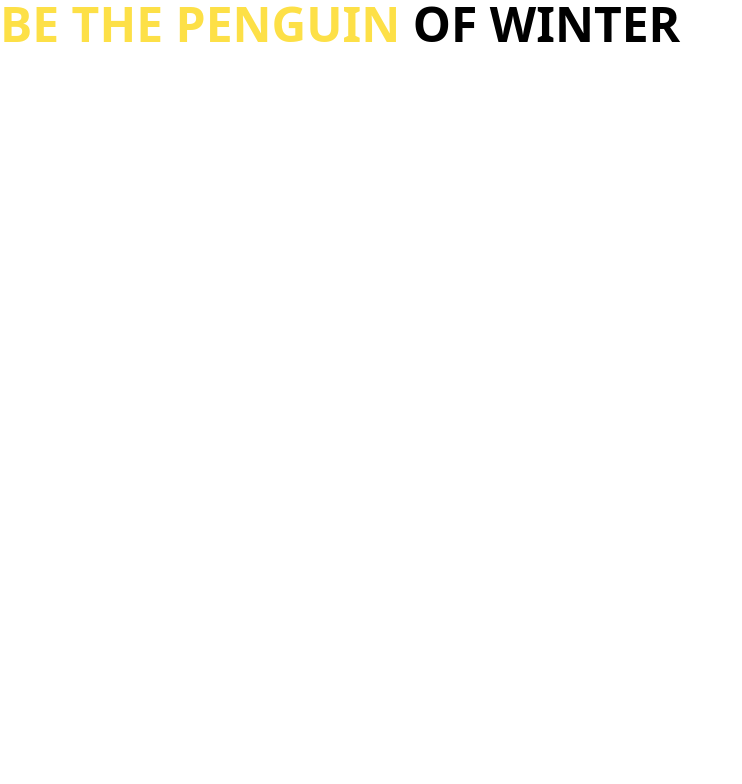
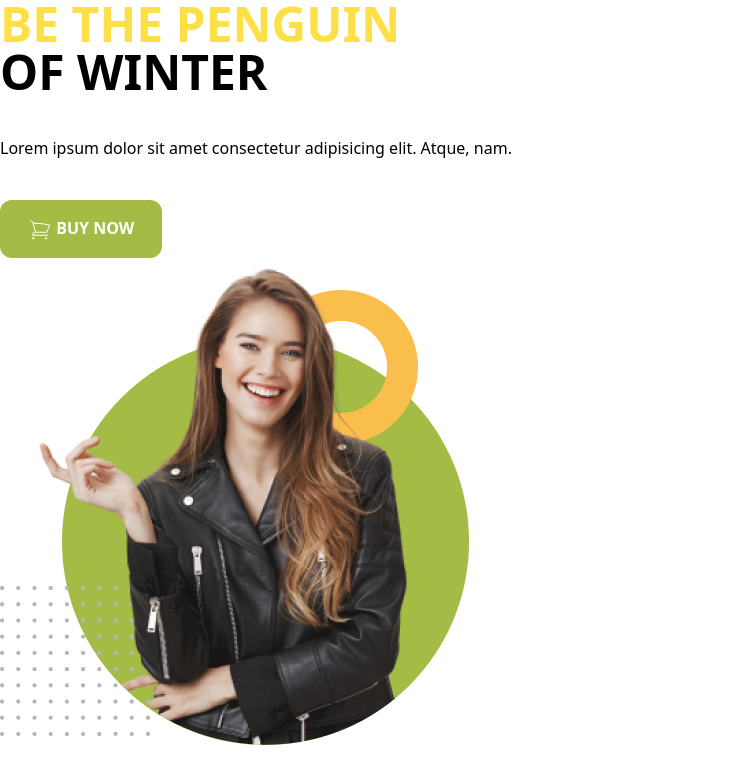
Before and after one commit to ahmadullahtonmoy/penguin-fasion-tailwind, a plain HTML site: page index.html in a window 1280 px wide. Shown: the whole page, without its empty margins (0-742 px from the left). Drawn offline with nearby package versions, Linux system fonts and the light colour scheme.

Commit message:
banner element added

```diff
--- a/index.html
+++ b/index.html
@@ -20,9 +20,25 @@
       </script>
 </head>
 <body>
-    <h1 class="text-5xl font-bold uppercase">
-      <span class="text-yellow-300	">Be the Penguin</span>
-      <span>Of Winter</span>
-    </h1>
+    <header>
+      <section class="container mx-auto">
+        <div class="space-y-10">
+          <h1 class="text-5xl font-bold uppercase">
+            <span class="text-yellow-300	">Be the Penguin</span>
+            <br>
+            <span>Of Winter</span>
+          </h1>
+          <p>Lorem ipsum dolor sit amet consectetur adipisicing elit. Atque, nam.</p>
+          <button class="uppercase px-7 py-4 rounded-xl bg-[#A4BC46] text-white font-semibold">
+            <svg xmlns="http://www.w3.org/2000/svg" fill="none" viewBox="0 0 24 24" strokeWidth={1.5} stroke="currentColor" class="w-6 h-6 inline">
+              <path strokeLinecap="round" strokeLinejoin="round" d="M2.25 3h1.386c.51 0 .955.343 1.087.835l.383 1.437M7.5 14.25a3 3 0 00-3 3h15.75m-12.75-3h11.218c1.121-2.3 2.1-4.684 2.924-7.138a60.114 60.114 0 00-16.536-1.84M7.5 14.25L5.106 5.272M6 20.25a.75.75 0 11-1.5 0 .75.75 0 011.5 0zm12.75 0a.75.75 0 11-1.5 0 .75.75 0 011.5 0z" />
+            </svg>
+            buy now</button>
+        </div>
+        <div>
+          <img src="images/model.png" alt="">
+        </div>
+      </section>
+    </header>
 </body>
 </html>
```
